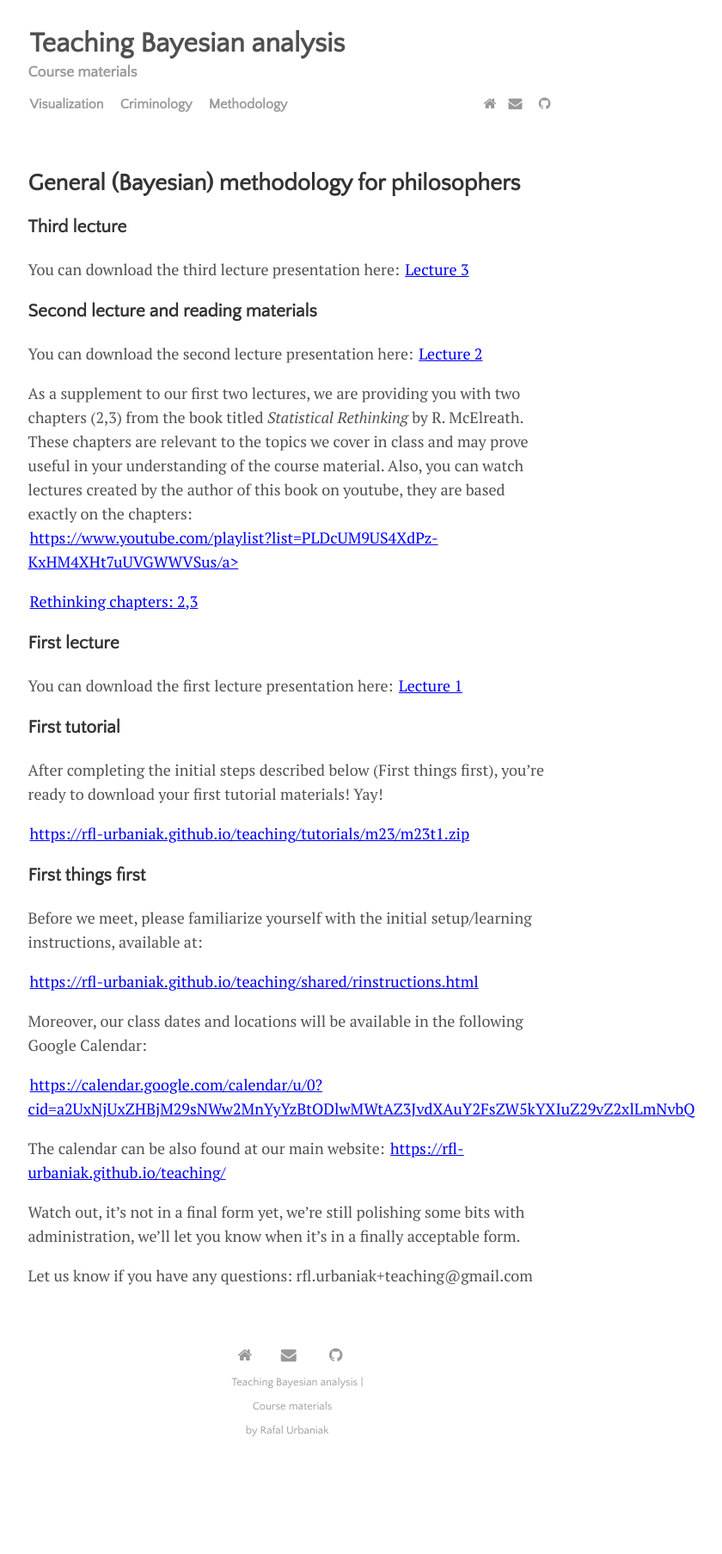
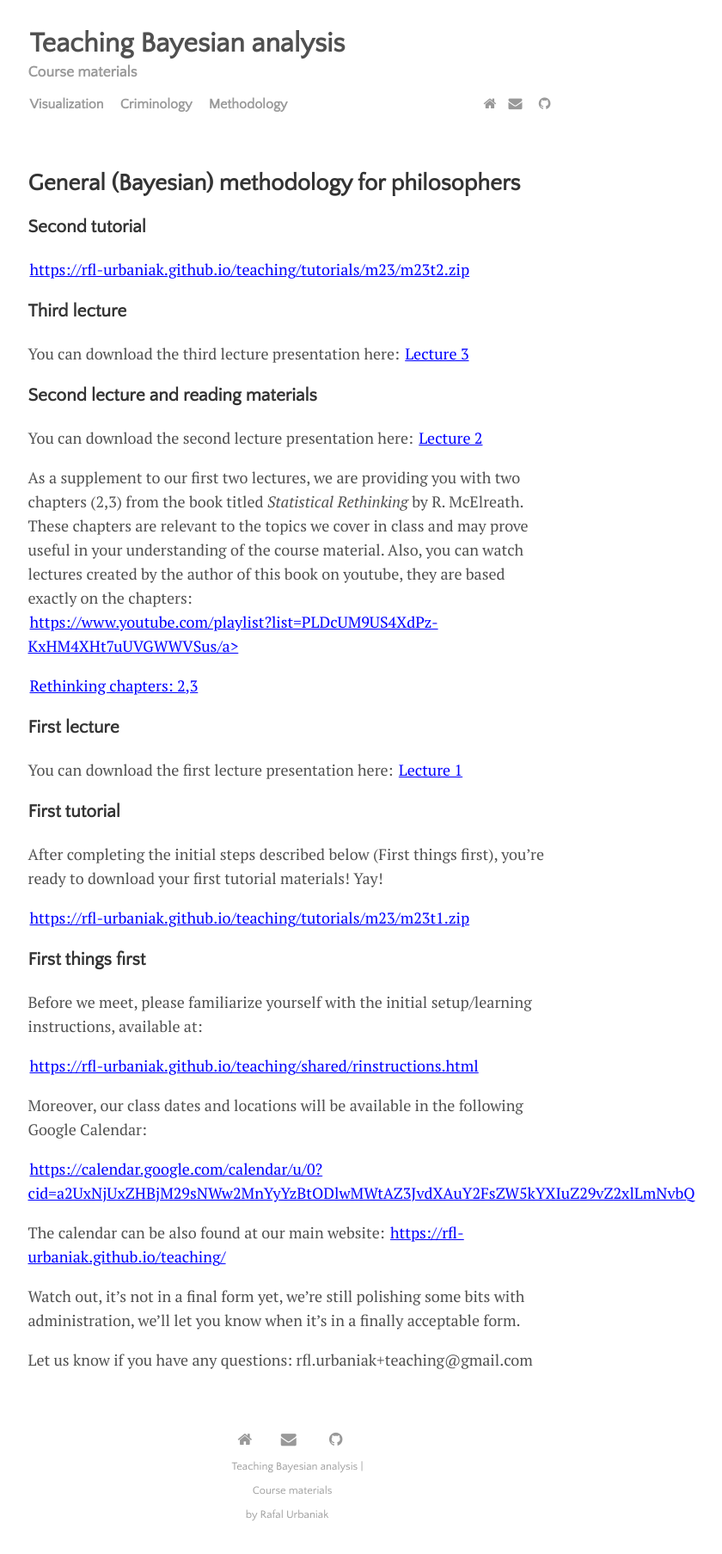
Before and after one commit to rfl-urbaniak/teaching, a Jekyll site: the page built from menu/methodology.md, in a window 1280 px wide. Shown: the whole page at 86% size, without its empty margins (300-1140 px from the left). Built offline with Jekyll 4.4.1, drawn with Linux system fonts in a browser that asks for light colours; before the commit the page ends 1709 px from its top, so only the background shows below that.

Commit message:
adding m23t2

```diff
--- a/menu/methodology.md
+++ b/menu/methodology.md
@@ -11,6 +11,10 @@ a {
 </style>
 
 ## General (Bayesian) methodology for philosophers
+
+### Second tutorial
+
+[https://rfl-urbaniak.github.io/teaching/tutorials/m23/m23t2.zip](https://rfl-urbaniak.github.io/teaching/tutorials/m23/m23t2.zip)
 
 ### Third lecture
 
```
Also changed, not shown: 2 other files.
